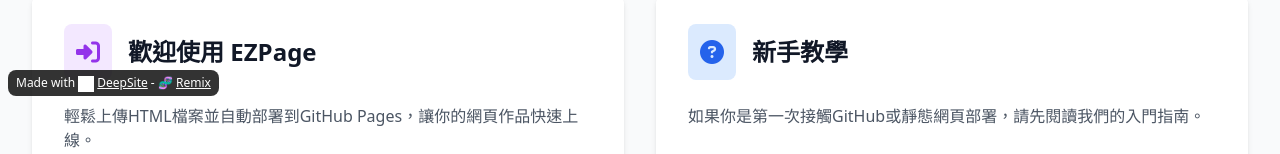
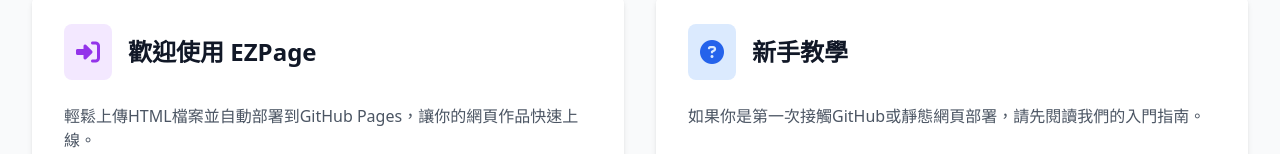
Before and after one commit to ted-ezpage/ezpage, a plain HTML site: page index.html in a window 1280 px wide. Shown: the part 696-850 px from the top of the page. Drawn offline with nearby package versions, Linux system fonts and the light colour scheme; grey boxes are pictures that could not be loaded.

Commit message:
更新 index.html via EZPage

```diff
--- a/index.html
+++ b/index.html
@@ -212,5 +212,4 @@
             });
         });
     </script>
-<p style="border-radius: 8px; text-align: center; font-size: 12px; color: #fff; margin-top: 16px;position: fixed; left: 8px; bottom: 8px; z-index: 10; background: rgba(0, 0, 0, 0.8); padding: 4px 8px;">Made with <img src="https://enzostvs-deepsite.hf.space/logo.svg" alt="DeepSite Logo" style="width: 16px; height: 16px; vertical-align: middle;display:inline-block;margin-right:3px;filter:brightness(0) invert(1);"><a href="https://enzostvs-deepsite.hf.space" style="color: #fff;text-decoration: underline;" target="_blank" >DeepSite</a> - 🧬 <a href="https://enzostvs-deepsite.hf.space?remix=gg90052/ezpage" style="color: #fff;text-decoration: underline;" target="_blank" >Remix</a></p></body>
 </html>
```
